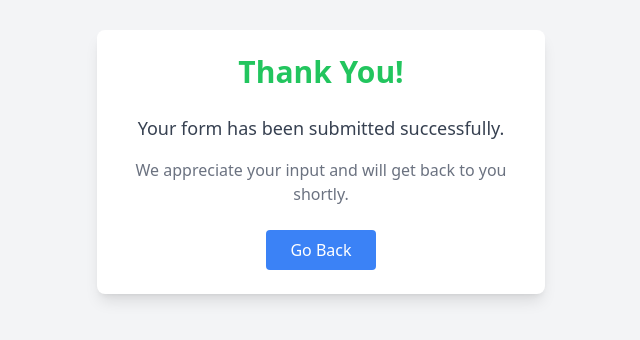
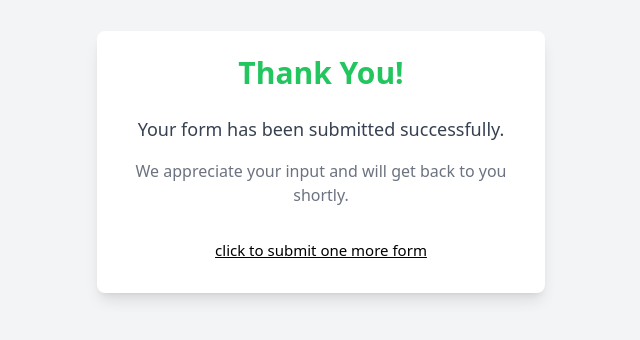
Before and after one commit to pgd-rns/Iskcon-Chowpatty-Diksha-Form, a React (Create React App) app: page /thankyou in a window 1280 px wide. Shown: the part 238-578 px from the top of the page, without its empty margins (319-959 px from the left). Built offline with nearby package versions, Linux system fonts and the light colour scheme; the HTML template or start-up script is replaced by a standard one.

Commit message:
Ready to deploy commit

```diff
--- a/src/Components/Form.js
+++ b/src/Components/Form.js
@@ -16,7 +16,6 @@ const counsellorOptions = [
   "Bāla Svarupa Dāsa",
   "Bālajī Govinda Dāsa",
   "Balārāma Ānanda Dāsa",
-  "Bhakta Carana Dāsa",
   "Bṛhad Bhāgavata Dāsa",
   "Dāmodara Dāsa",
   "Dāmodara Sakhā Dāsa",
@@ -31,7 +30,6 @@ const counsellorOptions = [
   "Gaurāṅga Priyā Dāsa",
   "Girirāja Dāsa",
   "Gopāla Kṛṣṇa Dāsa",
-  "Haladhara Priyā Dāsa",
   "Hanumānā Dāsa",
   "Hare Kṛṣṇa Dāsa",
   "Haribol Ānanda Dāsa",
@@ -40,7 +38,6 @@ const counsellorOptions = [
   "Jāhnavā Priyā Devi Dāsī",
   "Jaya Jagadīśa Dāsa",
   "Jaya Kṛṣṇa Dāsa",
-  "Kānāi Thākur Dāsa",
   "Kṛṣṇa Caitanya Dāsa",
   "Kṛṣṇa Candra Dāsa",
   "Kṛṣṇa Gaura Dāsa",
@@ -52,7 +49,6 @@ const counsellorOptions = [
   "Mādhavānanda Dāsa",
   "Mahājana Dāsa",
   "Mukunda Dāsa",
-  "Mukundānanda Dāsa",
   "Murālīdhara Dāsa",
   "Murāri Priyā Devi Dāsī",
   "Nanda Dulāla Dāsa",
@@ -63,8 +59,6 @@ const counsellorOptions = [
   "Paramahaṃsa Dāsa",
   "Pradyumna Miśrā Dāsa",
   "Prahlāda Priyā Dāsa",
-  "Prakāśānanda Dāsa",
-  "Prāṇeśvara Dāsa",
   "Puruṣottama Dāsa",
   "Rādhā Dāmodara Dāsa",
   "Rādhā Kānta Dāsa",
@@ -84,7 +78,6 @@ const counsellorOptions = [
   "Śacī Jīvana Dāsa",
   "Sahadeva Dāsa",
   "Sanātana Prāṇa Dāsa",
-  "Śaṅkara Paṇḍita Dāsa",
   "Satsvarūpa Dāsa",
   "Satyānanda Dāsa",
   "Satyanārāyaṇa Dāsa",
@@ -224,7 +217,7 @@ const Form = () => {
   return (
     <div className="max-w-full mx-auto sm:p-6 mt-10 p-5 border rounded shadow-lg bg-white">
       <h1 className="text-2xl font-bold mb-6 text-center">
-        Member Form Submission
+        Harinam Diksha List Review - Form
       </h1>
 
       <div className="mb-4">
--- a/src/Components/ThankYou.js
+++ b/src/Components/ThankYou.js
@@ -14,11 +14,11 @@ const ThankYou = () => {
           We appreciate your input and will get back to you shortly.
         </p>
         <div className="text-center">
-          <Link to="/">
-            <button className="px-6 py-2 text-white bg-blue-500 rounded hover:bg-blue-700 transition duration-300 ease-in-out">
-              Go Back
-            </button>
-          </Link>
+        <Link to="/">
+            <div className="px-6 py-2 text-black text-[15px] underline  ">
+             click to submit one more form
+            </div>
+            </Link>
         </div>
       </div>
     </div>
```
